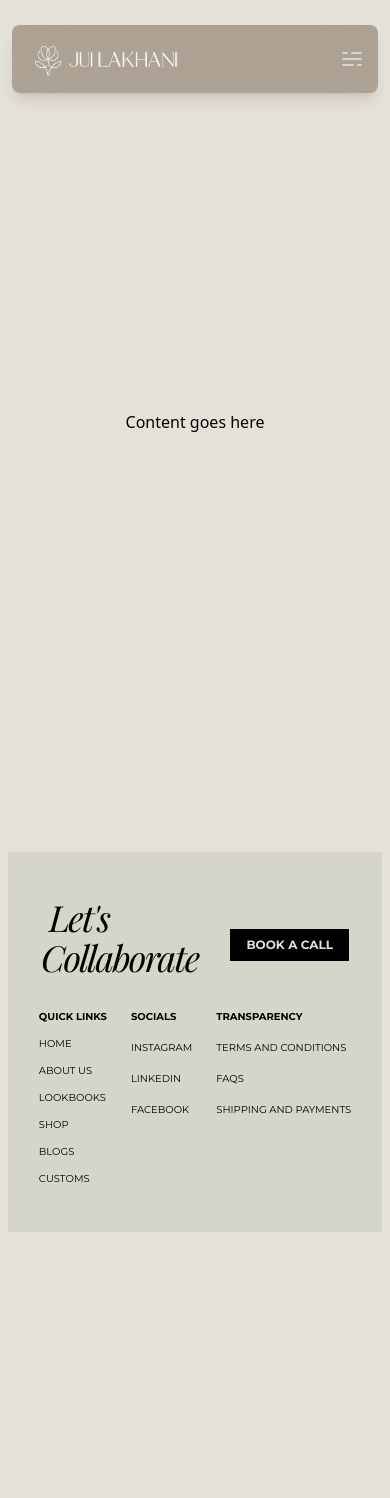
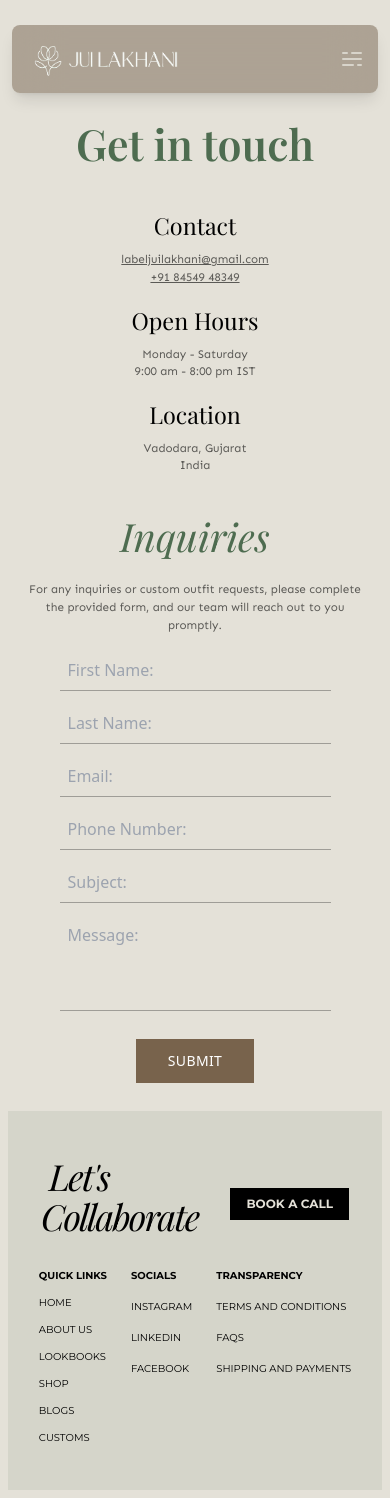
Before and after one commit to sid-lakhani/frontend-labeljuilakhani, a Next.js app: page /customs in a window 390 px wide. Before the commit the page ends 1240 px from the top, so only its background shows below. Built offline with nearby package versions, Linux system fonts and the light colour scheme.

Commit message:
Customs page and lookbook page design

```diff
--- a/package.json
+++ b/package.json
@@ -9,6 +9,8 @@
     "lint": "next lint"
   },
   "dependencies": {
+    "@emailjs/browser": "^4.4.1",
+    "@radix-ui/react-dialog": "^1.1.6",
     "framer-motion": "^12.4.7",
     "lucide-react": "^0.475.0",
     "next": "15.1.6",
--- a/src/app/customs/page.tsx
+++ b/src/app/customs/page.tsx
@@ -1,21 +1,53 @@
+import ContactForm from "@/components/CustomsPage/ContactForm";
 import Footer from "@/components/Footer";
 import Header from "@/components/Header";
-import type { Metadata } from "next";
+import { Metadata } from "next";
 
 export const metadata: Metadata = {
-  title: "Customs | Label Jui Lakhani",
-  description: "Customs by Label Jui Lakhani",
+  title: "Contact Us | Label Juilakhani",
+  description: "Get in touch with us for inquiries and custom outfit requests.",
 };
 
 export default function Page() {
   return (
     <div className="flex flex-col min-h-screen min-w-screen">
       <Header />
+      <div className="min-h-screen w-screen flex flex-col items-center py-[5%] px-[5%] md:px-[10%] lg:px-[20%] pt-28 md:pt-40">
+        <h1 className="font-playfair font-semibold text-[11vw] md:text-6xl lg:text-7xl text-primary">
+          Get in touch
+        </h1>
 
-      <div className="min-h-screen flex items-center justify-center">
-        Content goes here
+        {/* Contact Info */}
+        <div className="flex flex-col md:flex-row gap-4 md:gap-20 mt-8 md:mt-12 items-center text-center justify-between font-sen text-[3vw] md:text-lg lg:text-xl text-black/60">
+          <div className="flex flex-col">
+            <h1 className="font-playfair text-black mb-2 text-[6vw] md:text-2xl lg:text-3xl">Contact</h1>
+            <a href="mailto:labeljuilakhani@gmail.com" className="underline">labeljuilakhani@gmail.com</a>
+            <a href="tel:+918454948349" className="underline">+91 84549 48349</a>
+          </div>
+          <div className="flex flex-col">
+            <h1 className="font-playfair text-black mb-2 text-[6vw] md:text-2xl lg:text-3xl">Open Hours</h1>
+            <p>Monday - Saturday</p>
+            <p>9:00 am - 8:00 pm IST</p>
+          </div>
+          <div className="flex flex-col">
+            <h1 className="font-playfair text-black mb-2 text-[6vw] md:text-2xl lg:text-3xl">Location</h1>
+            <p>Vadodara, Gujarat</p>
+            <p>India</p>
+          </div>
+        </div>
+
+        {/* Inquiry Section */}
+        <div className="flex flex-col items-center text-center mt-8 md:mt-12 gap-4 md:gap-8">
+          <h1 className="font-playfair text-primary italic text-[10vw] md:text-5xl lg:text-6xl">Inquiries</h1>
+          <p className="font-sen text-[3vw] md:text-lg lg:text-xl text-black/60">
+            For any inquiries or custom outfit requests, please complete the
+            provided form, and our team will reach out to you promptly.
+          </p>
+
+          {/* Contact Form */}
+          <ContactForm />
+        </div>
       </div>
-
       <Footer />
     </div>
   );
--- a/src/components/AboutUsPage/HeroSection.tsx
+++ b/src/components/AboutUsPage/HeroSection.tsx
@@ -6,7 +6,7 @@ export default function HeroSection() {
       {/* <p className="text-sm uppercase tracking-[0.5em] font-montserrat font-medium text-black/80">
         Who we are
       </p> */}
-      <h1 className="text-5xl md:text-7xl lg:text-8xl font-playfair text-primary tracking-tighter md:ml-20 mt-2 italic">
+      <h1 className="text-[12vw] md:text-7xl lg:text-8xl font-playfair text-primary tracking-tighter md:ml-20 mt-2 italic">
       Behind the Label
       </h1>
 
@@ -20,7 +20,7 @@ export default function HeroSection() {
             alt="Portrait"
             className="object-contain rounded-xl bg-[#A18668] w-full"
           />
-          <p className="w-full bg-[#A18668] uppercase flex items-center justify-center p-4 rounded-xl font-playfair text-4xl md:text-5xl lg:text-6xl text-quaternary">
+          <p className="w-full bg-[#A18668] uppercase flex items-center justify-center p-4 rounded-xl font-playfair text-3xl md:text-4xl lg:text-5xl text-quaternary">
             Jui Lakhani
           </p>
         </div>
--- a/src/components/BlogsPage/BlogSection.tsx
+++ b/src/components/BlogsPage/BlogSection.tsx
@@ -56,7 +56,7 @@ export default function BlogSection() {
       <p className="text-xs md:text-sm uppercase tracking-[0.5em] font-montserrat font-medium text-primary">
         The Craft Journal
       </p>
-      <p className="text-[40px] md:text-7xl lg:text-8xl font-playfair text-primary tracking-tighter mt-2">
+      <p className="text-[10vw] md:text-7xl lg:text-8xl font-playfair text-primary tracking-tighter mt-2">
          <span className="">Art in </span>Every Thread
       </p>
 
--- /dev/null
+++ b/src/components/CustomsPage/ContactForm.tsx
@@ -0,0 +1,105 @@
+'use client';
+
+import React, { useRef, useState } from "react";
+import emailjs from "@emailjs/browser";
+
+export default function ContactForm() {
+  const form = useRef<HTMLFormElement>(null);
+  const [status, setStatus] = useState("");
+  const [loading, setLoading] = useState(false);
+
+  const sendEmail = async (e: React.FormEvent<HTMLFormElement>) => {
+    e.preventDefault();
+    setLoading(true);
+    setStatus("");
+
+    if (!process.env.NEXT_PUBLIC_EMAILJS_SERVICE_ID || !process.env.NEXT_PUBLIC_EMAILJS_PUBLIC_KEY) {
+      console.error("Missing EmailJS environment variables.");
+      setStatus("Service unavailable. Please try again later.");
+      setLoading(false);
+      return;
+    }
+
+    try {
+      await emailjs.sendForm(
+        process.env.NEXT_PUBLIC_EMAILJS_SERVICE_ID,
+        process.env.NEXT_PUBLIC_EMAILJS_TEMPLATE_ID!,
+        form.current!,
+        process.env.NEXT_PUBLIC_EMAILJS_PUBLIC_KEY
+      );
+      setStatus("Message sent successfully! ✅");
+      form.current?.reset();
+    } catch (error) {
+      setStatus("Failed to send message. ❌");
+      console.error("EmailJS Error:", error);
+    } finally {
+      setLoading(false);
+    }
+  };
+
+  return (
+    <form
+      ref={form}
+      onSubmit={sendEmail}
+      className="w-full bg-inherit px-10 md:px-20 lg:px-40 flex flex-col items-center gap-3 md:gap-6"
+    >
+      <div className="w-full flex flex-col md:flex-row gap-3 md:gap-6">
+        <input
+          type="text"
+          name="first_name"
+          required
+          placeholder="First Name:"
+          className="w-full md:w-1/2 border-b border-black/30 bg-transparent focus:outline-none focus:border-black/70 p-2"
+        />
+        <input
+          type="text"
+          name="last_name"
+          required
+          placeholder="Last Name:"
+          className="w-full md:w-1/2 border-b border-black/30 bg-transparent focus:outline-none focus:border-black/70 p-2"
+        />
+      </div>
+
+      <input
+        type="email"
+        name="user_email"
+        required
+        placeholder="Email:"
+        className="w-full border-b border-black/30 bg-transparent focus:outline-none focus:border-black/70 p-2"
+      />
+
+      <input
+        type="tel"
+        name="phone_number"
+        required
+        placeholder="Phone Number:"
+        className="w-full border-b border-black/30 bg-transparent focus:outline-none focus:border-black/70 p-2"
+      />
+
+      <input
+        type="text"
+        name="subject"
+        required
+        placeholder="Subject:"
+        className="w-full border-b border-black/30 bg-transparent focus:outline-none focus:border-black/70 p-2"
+      />
+
+      <textarea
+        name="message"
+        required
+        placeholder="Message:"
+        className="w-full border-b border-black/30 bg-transparent focus:outline-none focus:border-black/70 p-2 h-24 resize-none"
+      ></textarea>
+
+      <button
+        type="submit"
+        disabled={loading}
+        className="bg-[#78634C] text-white py-3 px-8 mt-4 text-sm uppercase tracking-wide transition disabled:opacity-50 disabled:cursor-not-allowed"
+      >
+        {loading ? "Sending..." : "Submit"}
+      </button>
+
+      {status && <p className="mt-2 text-center text-sm text-black/60">{status}</p>}
+    </form>
+  );
+}
--- a/src/components/HomePage/AboutSection.tsx
+++ b/src/components/HomePage/AboutSection.tsx
@@ -6,13 +6,13 @@ export default function AboutSection() {
       <p className="text-xs md:text-sm uppercase tracking-[0.5em] font-montserrat font-medium text-secondary">
         About us
       </p>
-      <div className="text-5xl md:text-7xl lg:text-8xl font-playfair text-secondary tracking-tighter mt-2">
+      <div className="text-[10vw] md:text-7xl lg:text-8xl font-playfair text-secondary tracking-tighter mt-2">
         <p className="leading-[0.9]">More than</p>
         <p className="uppercase text-primary leading-[0.9]">
-          Clothing <span className="text-4xl md:text-6xl lg:text-7xl lowercase text-secondary italic">we</span>
+          Clothing <span className="text-[9vw] md:text-6xl lg:text-7xl lowercase text-secondary italic">we</span>
         </p>
         <p className="uppercase leading-[0.9]">
-          <span className="text-4xl md:text-6xl lg:text-7xl lowercase italic">create</span> <span className=""> Statements </span>
+          <span className="text-[9vw] md:text-6xl lg:text-7xl lowercase italic">create</span> <span className=""> Statements </span>
         </p>
       </div>
 
--- a/src/components/HomePage/Testimonials.tsx
+++ b/src/components/HomePage/Testimonials.tsx
@@ -34,7 +34,7 @@ export default function Testimonials() {
   return (
     <div className="h-fit mt-20 flex flex-col">
       {/* Heading Section */}
-      <div className="font-playfair flex flex-col justify-end px-[5%] md:px-[10%] lg:px-[20%] text-5xl md:text-7xl lg:text-8xl text-secondary tracking-tighter text-right">
+      <div className="font-playfair flex flex-col justify-end px-[5%] md:px-[10%] lg:px-[20%] text-[10vw] md:text-7xl lg:text-8xl text-secondary tracking-tighter text-right">
         <p className="text-xs md:text-sm uppercase tracking-[0.5em] font-montserrat font-medium">
           Testimonial
         </p>
--- a/src/components/LookbookPage/Lookbooks.tsx
+++ b/src/components/LookbookPage/Lookbooks.tsx
@@ -37,10 +37,10 @@ export default function Lookbooks() {
   return (
     <div className="min-h-screen w-screen py-[5%] px-[5%] md:px-[10%] lg:px-[25%] pt-28 md:pt-40">
       <div className="text-start mb-16">
-        <p className="text-xs md:text-sm uppercase tracking-[0.3em] font-montserrat font-semibold text-primary">
+        <p className="text-xs md:text-sm uppercase tracking-[0.5em] font-montserrat font-medium text-primary">
           Lookbooks
         </p>
-        <p className="text-5xl md:text-6xl lg:text-7xl font-playfair text-primary tracking-tight mt-2 leading-tight">
+        <p className="text-[9vw] md:text-6xl lg:text-7xl font-playfair text-primary tracking-tight mt-2 leading-tight">
           Stories Woven in Fabric
         </p>
       </div>
```
Also changed, not shown: src/app/lookbook/[titleSlugUrl]/page.tsx (+64 -16 lines), 1 other file (tests, documents, lock files or other folders).
